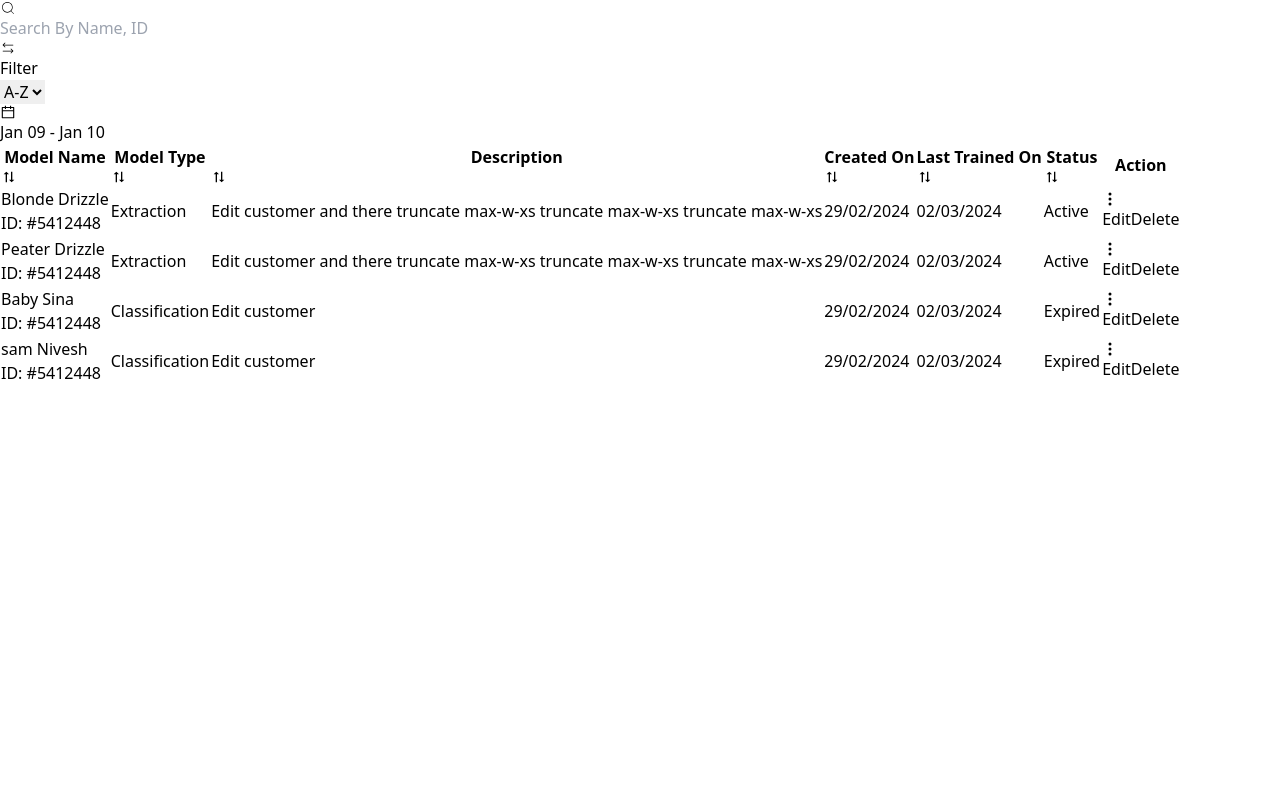
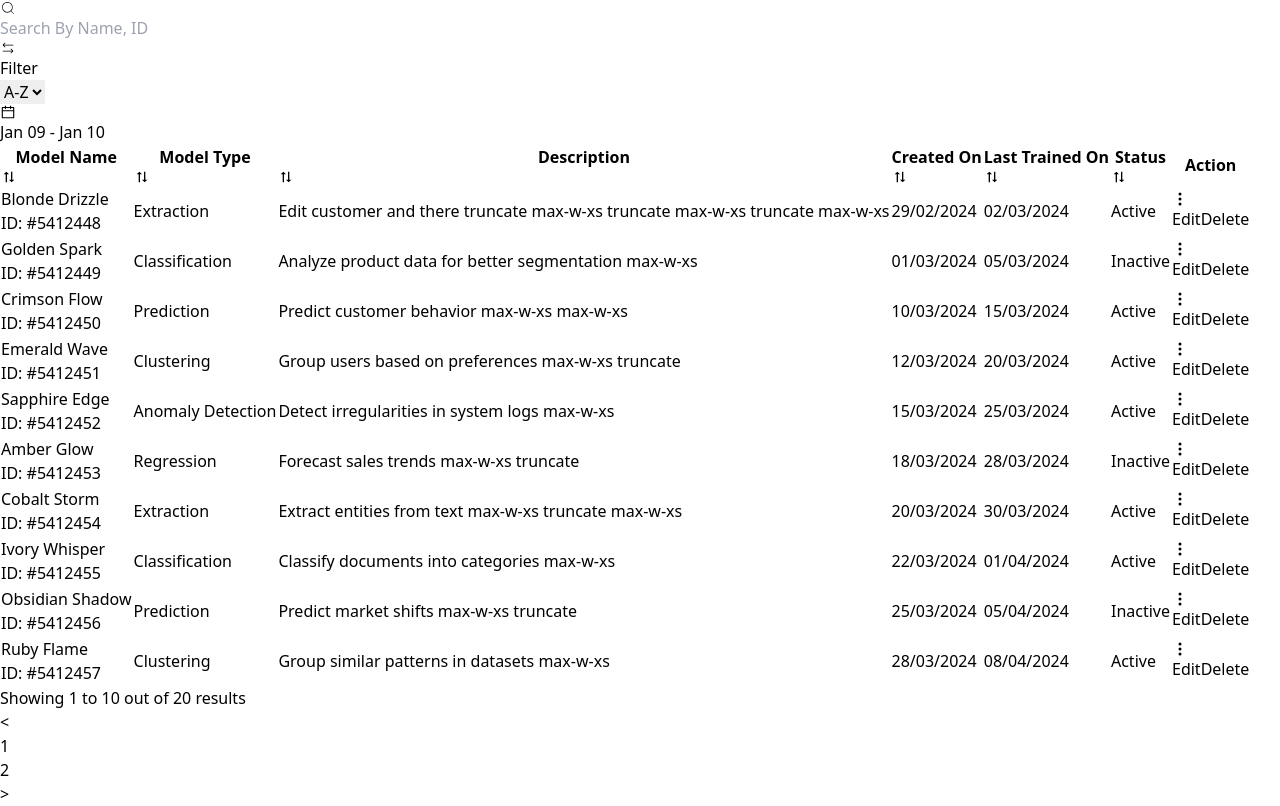
Before and after one commit to aditya28n99/Aventisia-Assignment, a React (Vite) app: page / in a window 1280 px wide. Shown: the part 588-1394 px from the top of the page. Before the commit the page ends 974 px from the top, so only its background shows below. Built offline with nearby package versions, Linux system fonts and the light colour scheme.

Commit message:
react-paginate installed, added pagination logic using code spliting

```diff
--- a/package.json
+++ b/package.json
@@ -14,7 +14,8 @@
     "react": "^18.3.1",
     "react-datepicker": "^7.6.0",
     "react-dom": "^18.3.1",
-    "react-icons": "^5.4.0"
+    "react-icons": "^5.4.0",
+    "react-paginate": "^8.2.0"
   },
   "devDependencies": {
     "@eslint/js": "^9.17.0",
--- /dev/null
+++ b/src/Database/data.js
@@ -0,0 +1,182 @@
+export const initialData = [
+    {
+        id: "#5412448",
+        modelName: "Blonde Drizzle",
+        modelType: "Extraction",
+        description: "Edit customer and there truncate max-w-xs truncate max-w-xs truncate max-w-xs",
+        createdOn: "29/02/2024",
+        lastTrainedOn: "02/03/2024",
+        status: "Active",
+    },
+    {
+        id: "#5412449",
+        modelName: "Golden Spark",
+        modelType: "Classification",
+        description: "Analyze product data for better segmentation max-w-xs",
+        createdOn: "01/03/2024",
+        lastTrainedOn: "05/03/2024",
+        status: "Inactive",
+    },
+    {
+        id: "#5412450",
+        modelName: "Crimson Flow",
+        modelType: "Prediction",
+        description: "Predict customer behavior max-w-xs max-w-xs",
+        createdOn: "10/03/2024",
+        lastTrainedOn: "15/03/2024",
+        status: "Active",
+    },
+    {
+        id: "#5412451",
+        modelName: "Emerald Wave",
+        modelType: "Clustering",
+        description: "Group users based on preferences max-w-xs truncate",
+        createdOn: "12/03/2024",
+        lastTrainedOn: "20/03/2024",
+        status: "Active",
+    },
+    {
+        id: "#5412452",
+        modelName: "Sapphire Edge",
+        modelType: "Anomaly Detection",
+        description: "Detect irregularities in system logs max-w-xs",
+        createdOn: "15/03/2024",
+        lastTrainedOn: "25/03/2024",
+        status: "Active",
+    },
+    {
+        id: "#5412453",
+        modelName: "Amber Glow",
+        modelType: "Regression",
+        description: "Forecast sales trends max-w-xs truncate",
+        createdOn: "18/03/2024",
+        lastTrainedOn: "28/03/2024",
+        status: "Inactive",
+    },
+    {
+        id: "#5412454",
+        modelName: "Cobalt Storm",
+        modelType: "Extraction",
+        description: "Extract entities from text max-w-xs truncate max-w-xs",
+        createdOn: "20/03/2024",
+        lastTrainedOn: "30/03/2024",
+        status: "Active",
+    },
+    {
+        id: "#5412455",
+        modelName: "Ivory Whisper",
+        modelType: "Classification",
+        description: "Classify documents into categories max-w-xs",
+        createdOn: "22/03/2024",
+        lastTrainedOn: "01/04/2024",
+        status: "Active",
+    },
+    {
+        id: "#5412456",
+        modelName: "Obsidian Shadow",
+        modelType: "Prediction",
+        description: "Predict market shifts max-w-xs truncate",
+        createdOn: "25/03/2024",
+        lastTrainedOn: "05/04/2024",
+        status: "Inactive",
+    },
+    {
+        id: "#5412457",
+        modelName: "Ruby Flame",
+        modelType: "Clustering",
+        description: "Group similar patterns in datasets max-w-xs",
+        createdOn: "28/03/2024",
+        lastTrainedOn: "08/04/2024",
+        status: "Active",
+    },
+    {
+        id: "#5412458",
+        modelName: "Silver Horizon",
+        modelType: "Anomaly Detection",
+        description: "Identify outliers in financial data max-w-xs",
+        createdOn: "30/03/2024",
+        lastTrainedOn: "10/04/2024",
+        status: "Active",
+    },
+    {
+        id: "#5412459",
+        modelName: "Onyx Pulse",
+        modelType: "Regression",
+        description: "Estimate customer lifetime value max-w-xs truncate",
+        createdOn: "01/04/2024",
+        lastTrainedOn: "12/04/2024",
+        status: "Inactive",
+    },
+    {
+        id: "#5412460",
+        modelName: "Crimson Frost",
+        modelType: "Extraction",
+        description: "Extract relevant data from forms max-w-xs",
+        createdOn: "05/04/2024",
+        lastTrainedOn: "15/04/2024",
+        status: "Active",
+    },
+    {
+        id: "#5412461",
+        modelName: "Golden Beam",
+        modelType: "Classification",
+        description: "Categorize support tickets max-w-xs",
+        createdOn: "07/04/2024",
+        lastTrainedOn: "17/04/2024",
+        status: "Active",
+    },
+    {
+        id: "#5412462",
+        modelName: "Azure Tide",
+        modelType: "Prediction",
+        description: "Predict demand for seasonal products max-w-xs",
+        createdOn: "09/04/2024",
+        lastTrainedOn: "20/04/2024",
+        status: "Inactive",
+    },
+    {
+        id: "#5412463",
+        modelName: "Topaz Glow",
+        modelType: "Clustering",
+        description: "Organize users into groups max-w-xs",
+        createdOn: "12/04/2024",
+        lastTrainedOn: "22/04/2024",
+        status: "Active",
+    },
+    {
+        id: "#5412464",
+        modelName: "Pearl Vision",
+        modelType: "Anomaly Detection",
+        description: "Spot anomalies in time series data max-w-xs",
+        createdOn: "15/04/2024",
+        lastTrainedOn: "25/04/2024",
+        status: "Active",
+    },
+    {
+        id: "#5412465",
+        modelName: "Platinum Blaze",
+        modelType: "Regression",
+        description: "Predict energy consumption max-w-xs",
+        createdOn: "18/04/2024",
+        lastTrainedOn: "28/04/2024",
+        status: "Inactive",
+    },
+    {
+        id: "#5412466",
+        modelName: "Jade Mist",
+        modelType: "Extraction",
+        description: "Extract insights from surveys max-w-xs",
+        createdOn: "20/04/2024",
+        lastTrainedOn: "30/04/2024",
+        status: "Active",
+    },
+    {
+        id: "#5412467",
+        modelName: "Opal Wave",
+        modelType: "Classification",
+        description: "Sort image datasets max-w-xs",
+        createdOn: "23/04/2024",
+        lastTrainedOn: "03/05/2024",
+        status: "Active",
+    },
+];
--- a/src/components/ApplicationLandingScreen/ModelLibrary/ModelLibrary.jsx
+++ b/src/components/ApplicationLandingScreen/ModelLibrary/ModelLibrary.jsx
@@ -7,53 +7,20 @@ import { FiPlus } from "react-icons/fi";
 import DateRangePicker from "../../ModelLibrary/DateRangePicker/DateRangePicker";
 import NewModelPopup from "../../ModelLibrary/DateRangePicker/NewModelPopup";
 import Button from "../../Button/Button";
+import ReactPaginate from "react-paginate";
+import {initialData} from '../../../Database/data'
 
 export default function ModelLibrary() {
-
-    // Dummy data / to sort and search using state veriable data for this initialData
-    const initialData = [
-        {
-            id: "#5412448",
-            modelName: "Blonde Drizzle",
-            modelType: "Extraction",
-            description: "Edit customer and there truncate max-w-xs truncate max-w-xs truncate max-w-xs",
-            createdOn: "29/02/2024",
-            lastTrainedOn: "02/03/2024",
-            status: "Active",
-        },
-        {
-            id: "#5412448",
-            modelName: "Peater Drizzle",
-            modelType: "Extraction",
-            description: "Edit customer and there truncate max-w-xs truncate max-w-xs truncate max-w-xs",
-            createdOn: "29/02/2024",
-            lastTrainedOn: "02/03/2024",
-            status: "Active",
-        },
-        {
-            id: "#5412448",
-            modelName: "Baby Sina",
-            modelType: "Classification",
-            description: "Edit customer",
-            createdOn: "29/02/2024",
-            lastTrainedOn: "02/03/2024",
-            status: "Expired",
-        },
-        {
-            id: "#5412448",
-            modelName: "sam Nivesh",
-            modelType: "Classification",
-            description: "Edit customer",
-            createdOn: "29/02/2024",
-            lastTrainedOn: "02/03/2024",
-            status: "Expired",
-        },
-    ];
 
     const [data, setData] = useState(initialData);
     const [searchText, setSearchText] = useState("");
     const [sortOrder, setSortOrder] = useState("asc");
     const [isPopupOpen, setIsPopupOpen] = useState(false);
+    const [currentPage, setCurrentPage] = useState(0);
+
+    const itemsPerPage = 10;
+    const offset = currentPage * itemsPerPage;
+    const currentItems = data.slice(offset, offset + itemsPerPage);
 
     const togglePopup = () => {
         setIsPopupOpen(!isPopupOpen);
@@ -153,7 +120,7 @@ export default function ModelLibrary() {
                             </tr>
                         </thead>
                         <tbody>
-                            {data.map((item, index) => (
+                            {currentItems.map((item, index) => (
                                 <tr
                                     key={index}
                                     className="border-b hover:bg-gray-100"
@@ -192,6 +159,24 @@ export default function ModelLibrary() {
                         </tbody>
                     </table>
                 </div>
+                {/* Bottom Section (Pagination) */}
+                <div className="mt-4 flex justify-between items-center">
+                    <p>
+                        Showing {offset + 1} to {Math.min(offset + itemsPerPage, data.length)}{" "}
+                        out of {data.length} results
+                    </p>
+                    <ReactPaginate
+                        previousLabel={"<"}
+                        nextLabel={">"}
+                        pageCount={Math.ceil(data.length / itemsPerPage)}
+                        onPageChange={(e) => setCurrentPage(e.selected)}
+                        containerClassName={"flex gap-2"}
+                        activeClassName={"font-bold"}
+                        pageClassName={"px-3 py-1 border rounded-full cursor-pointer bg-blue-200"}
+                        previousClassName={"px-3 py-1 border rounded-lg cursor-pointer rounded-full bg-blue-200 hover:bg-blue-600"}
+                        nextClassName={"px-3 py-1 border rounded-lg cursor-pointer rounded-full bg-blue-200 hover:bg-blue-600"}
+                    />
+                </div>
             </div>
             {/*  NewModel Pop-up window will get toggeled*/}
             {isPopupOpen ? <NewModelPopup isOpen={isPopupOpen} togglePopup={togglePopup} /> : <></>}
```
Also changed, not shown: 1 other file (tests, documents, lock files or other folders).
